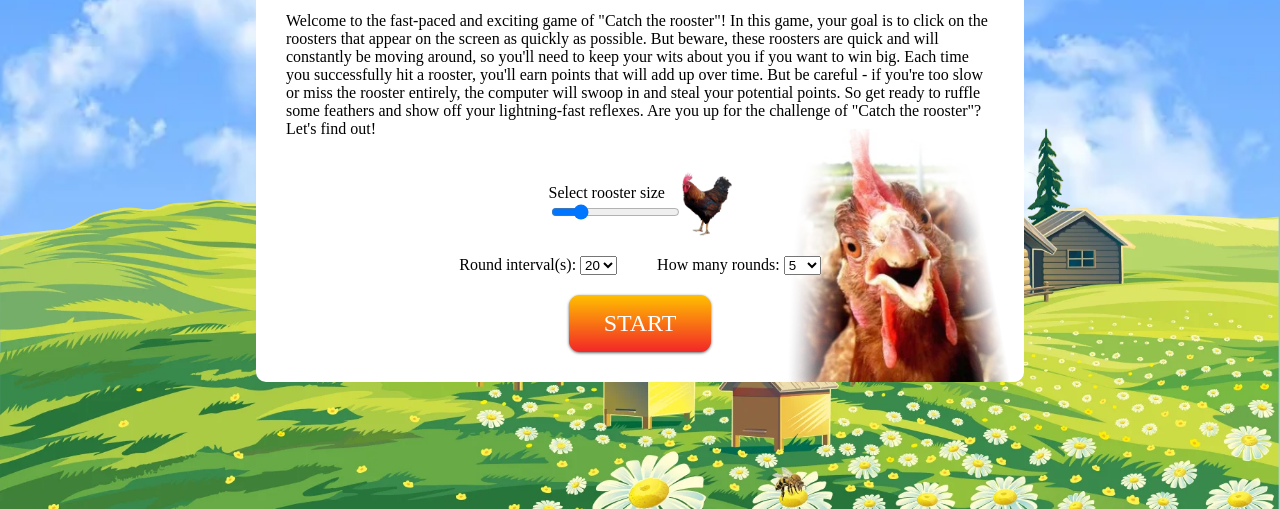
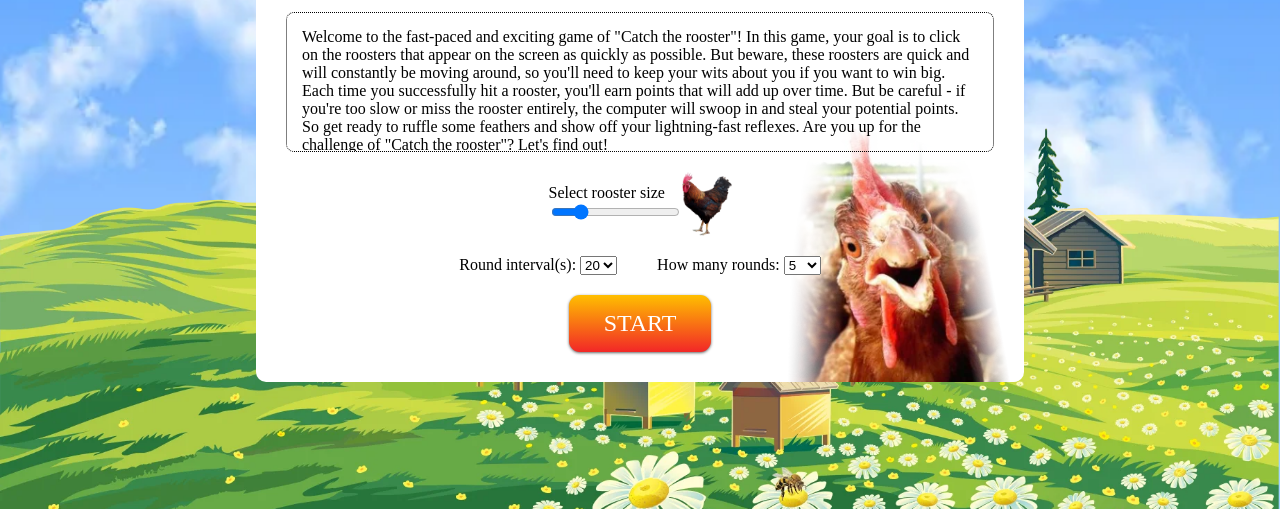
Before and after one commit to BaubasDRSK/21-Zaidimas-JS-html, a website with bundled scripts: page index.html in a window 1280 px wide. Shown: the part 291-800 px from the top of the page. Built offline with nearby package versions, Linux system fonts and the light colour scheme.

Commit message:
scrooll bar hidded

```diff
--- a/style.css
+++ b/style.css
@@ -157,10 +157,19 @@ img {
   height: 140px;
   overflow-y: scroll;
   margin-bottom: 20px;
+  padding: 15px;
+  border: 1px dotted black;
+  border-radius: 8px;
+  -ms-overflow-style: none;  /* IE and Edge */
+  scrollbar-width: none;  /* Firefox */
+}
+
+.game-info::-webkit-scrollbar {
+  display: none;
 }
 
 .game-info-text{
-    overflow-y: scroll;
+    /* overflow-y: scroll; */
 }
 
 .rooster-size-wrapper{
```
